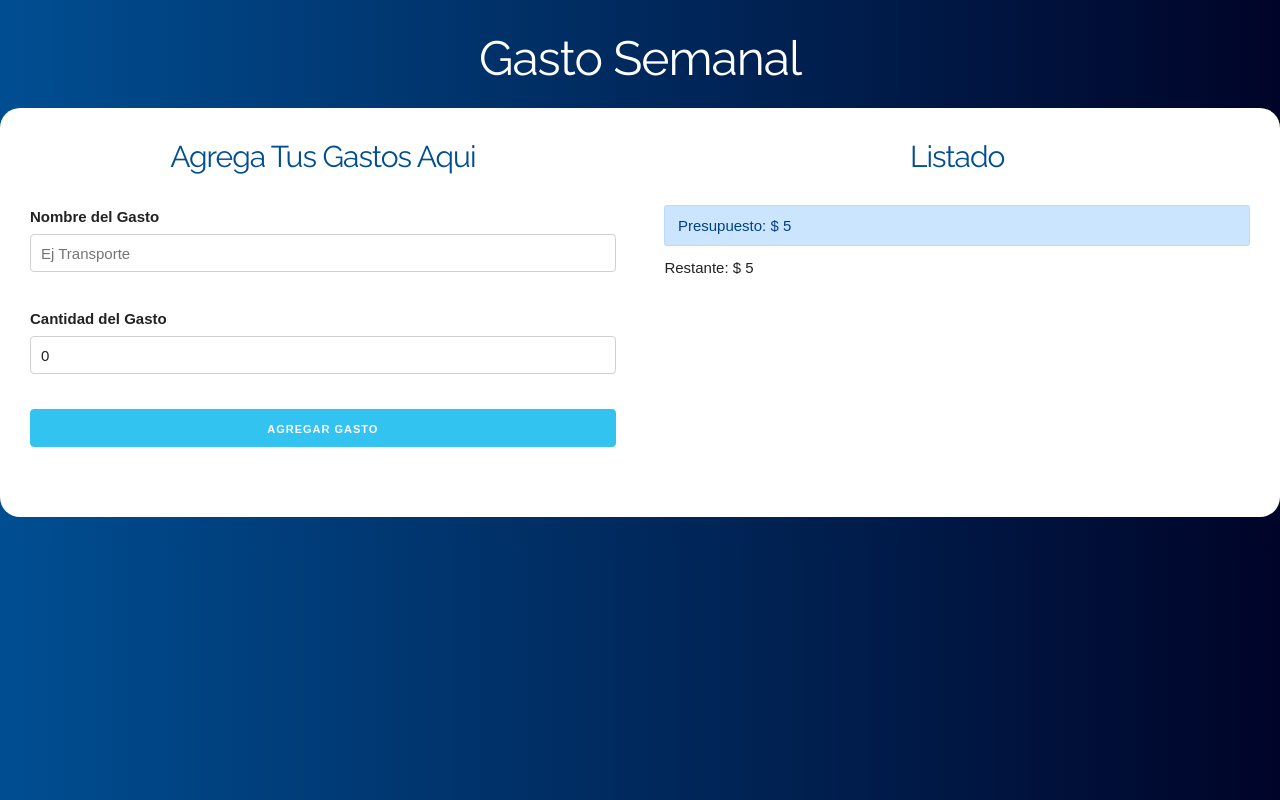
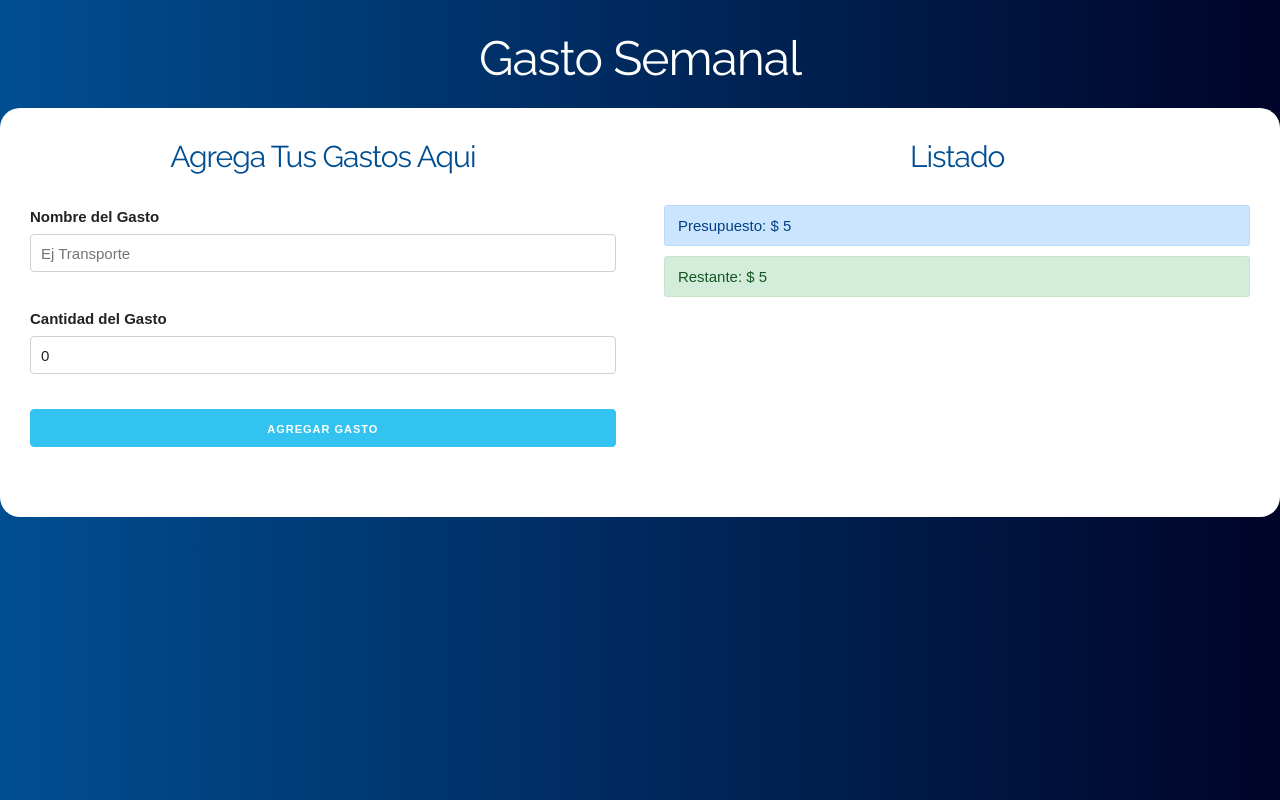
Before and after one commit to crisroddev/react-hooks-redux, a React (Create React App) app in the folder presupuesto-hooks/: page / in a window 1280 px wide. Both pictures are taken after typing "5" into the empty fields and a click on the input "Definir Presupuesto". Built offline with nearby package versions, Linux system fonts and the light colour scheme.

Commit message:
Finalizad

```diff
--- a/presupuesto-hooks/src/components/ControlPresupuesto.js
+++ b/presupuesto-hooks/src/components/ControlPresupuesto.js
@@ -1,11 +1,12 @@
-import React, { Fragment} from 'react'
+import React, { Fragment} from 'react';
+import {revisarPresupuesto} from '../helpers';
 
 const ControlPresupuesto = ({presupuesto, restante}) => (
     <Fragment>
         <div className="alert alert-primary">
             Presupuesto: $ {presupuesto}
         </div>
-        <div className="">
+        <div className={revisarPresupuesto(presupuesto, restante)}>
             Restante: $ {restante}
         </div>
     </Fragment>
```
